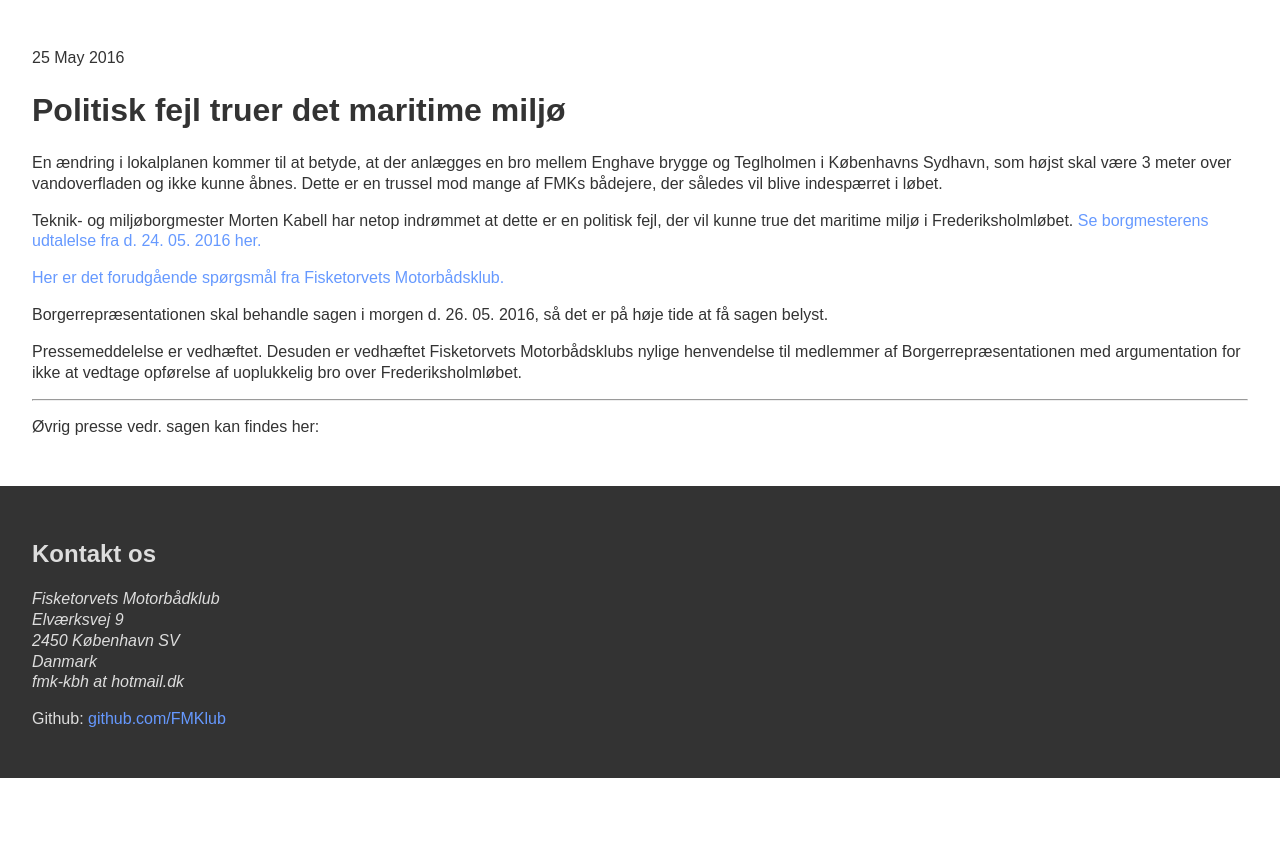
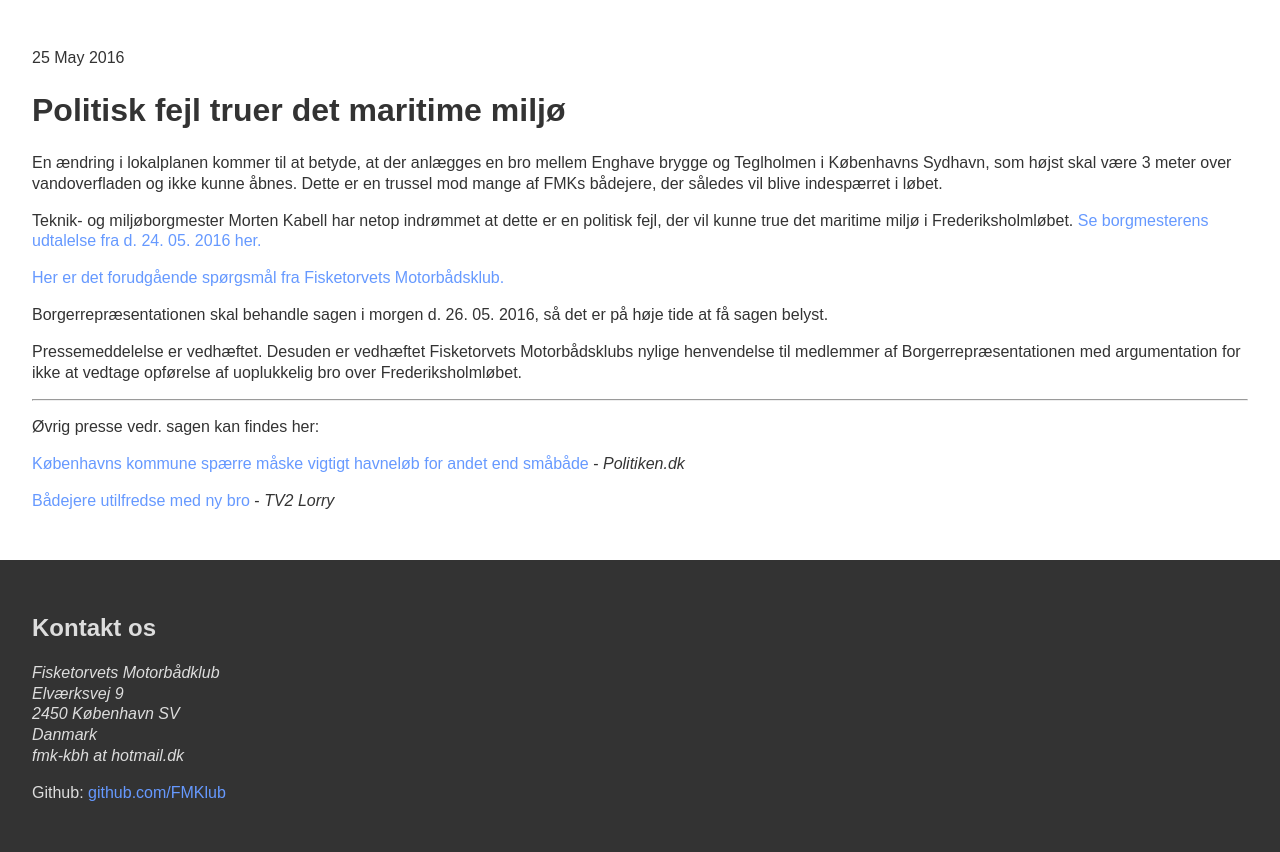
Before and after one commit to fisketorvetsmotorbaadklub/fisketorvetsmotorbaadklub.github.io, a Jekyll site: the page built from _posts/2016-05-24-nyt-website-for-fmk.md, in a window 1280 px wide. Shown: the part 197-1049 px from the top of the page. Built offline with Jekyll 4.4.1, drawn with Linux system fonts in a browser that asks for light colours; before the commit the page ends 975 px from its top, so only the background shows below that.

Commit message:
Update 2016-05-24-nyt-website-for-fmk.md

```diff
--- a/_posts/2016-05-24-nyt-website-for-fmk.md
+++ b/_posts/2016-05-24-nyt-website-for-fmk.md
@@ -20,6 +20,6 @@ Pressemeddelelse er vedhæftet. Desuden er vedhæftet Fisketorvets Motorbådsklu
 
 Øvrig presse vedr. sagen kan findes her:
 
-[](http://politiken.dk/ibyen/byliv/ECE3196258/koebenhavns-kommune-spaerrer-maaske-vigtigt-havneloeb-for-andet-end-smaabaade/)
+[Københavns kommune spærre måske vigtigt havneløb for andet end småbåde](http://politiken.dk/ibyen/byliv/ECE3196258/koebenhavns-kommune-spaerrer-maaske-vigtigt-havneloeb-for-andet-end-smaabaade/) - *Politiken.dk*
 
-[](http://www.tv2lorry.dk/nyheder/02-05-2016/2227/badejere-utilfredse-med-ny-bro?autoplay=1#player)
+[Bådejere utilfredse med ny bro](http://www.tv2lorry.dk/nyheder/02-05-2016/2227/badejere-utilfredse-med-ny-bro?autoplay=1#player) - *TV2 Lorry*
```
